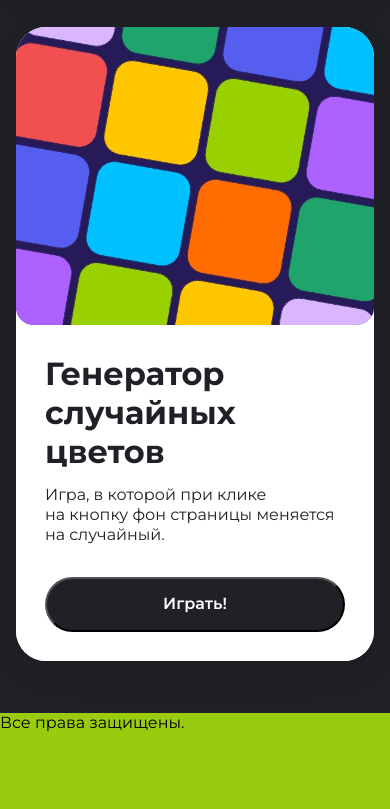
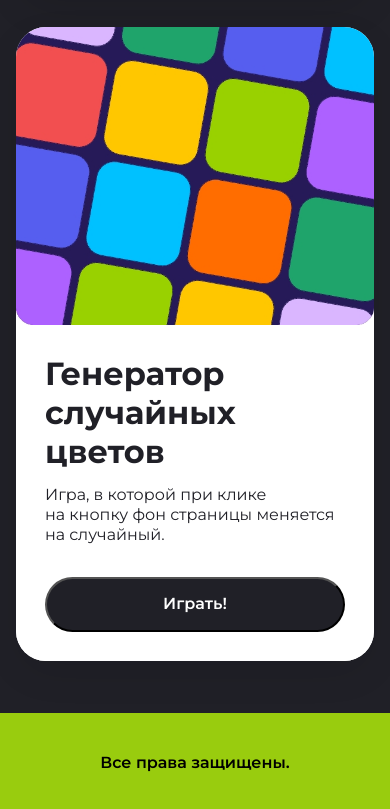
Before and after one commit to AsiaKharada/hw---1, a plain HTML site: page index.html in a window 390 px wide. Shown: the part 3762-4571 px from the top of the page. Drawn offline with Linux system fonts and the light colour scheme.

Commit message:
Update style.css

```diff
--- a/style.css
+++ b/style.css
@@ -380,7 +380,7 @@ a {
   height: 150px;
 }
 
-.polet {
+.footer__text {
   color: rgb(0, 0, 0);
   font-family: Montserrat;
   font-size: 24px;
@@ -680,7 +680,7 @@ a {
     background-color: rgb(153, 204, 14);
     height: 100px;
   }
-  .polet {
+  .footer__text {
     font-size: 16px;
     font-weight: 600;
     line-height: 20px;
```
